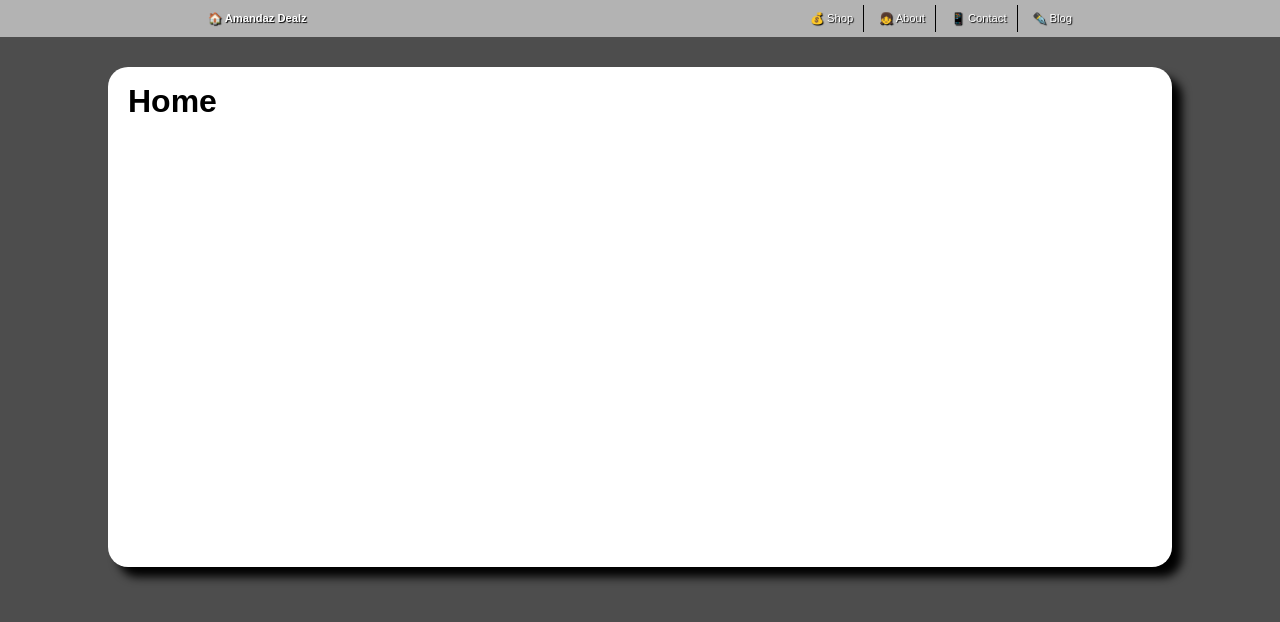
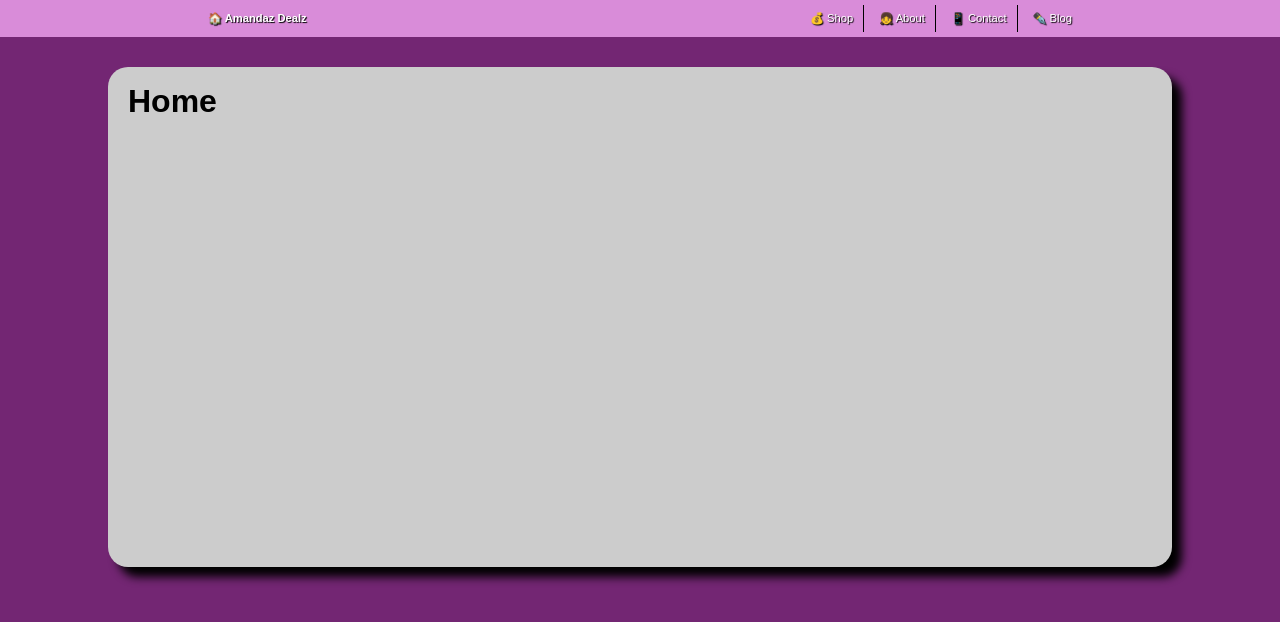
Before and after one commit to mastapegs/amandazdealz, a Gatsby site: page / in a window 1280 px wide. Built offline with nearby package versions, Linux system fonts and the light colour scheme; Gatsby itself is replaced by a stand-in of ours.

Commit message:
More color changes

```diff
--- a/src/components/Layout.css
+++ b/src/components/Layout.css
@@ -2,5 +2,5 @@ body {
   font: 16px/1.5 sans-serif;
   margin: 0;
   padding: 0;
-  background: hsl(0, 0%, 30%);
+  background: hsl(300, 50%, 30%);
 }
--- a/src/components/Layout.module.css
+++ b/src/components/Layout.module.css
@@ -1,5 +1,5 @@
 .header {
-  background: hsl(0, 0%, 70%);
+  background: hsl(300, 50%, 70%);
   display: flex;
   justify-content: space-evenly;
   font-size: .7em;
@@ -21,7 +21,7 @@
 .main {
   width: 80%;
   margin: 30px auto;
-  background: white;
+  background: hsl(0, 0%, 80%);
   min-height: 60vh;
   padding: 10px 20px;
   border-radius: 20px;
```
